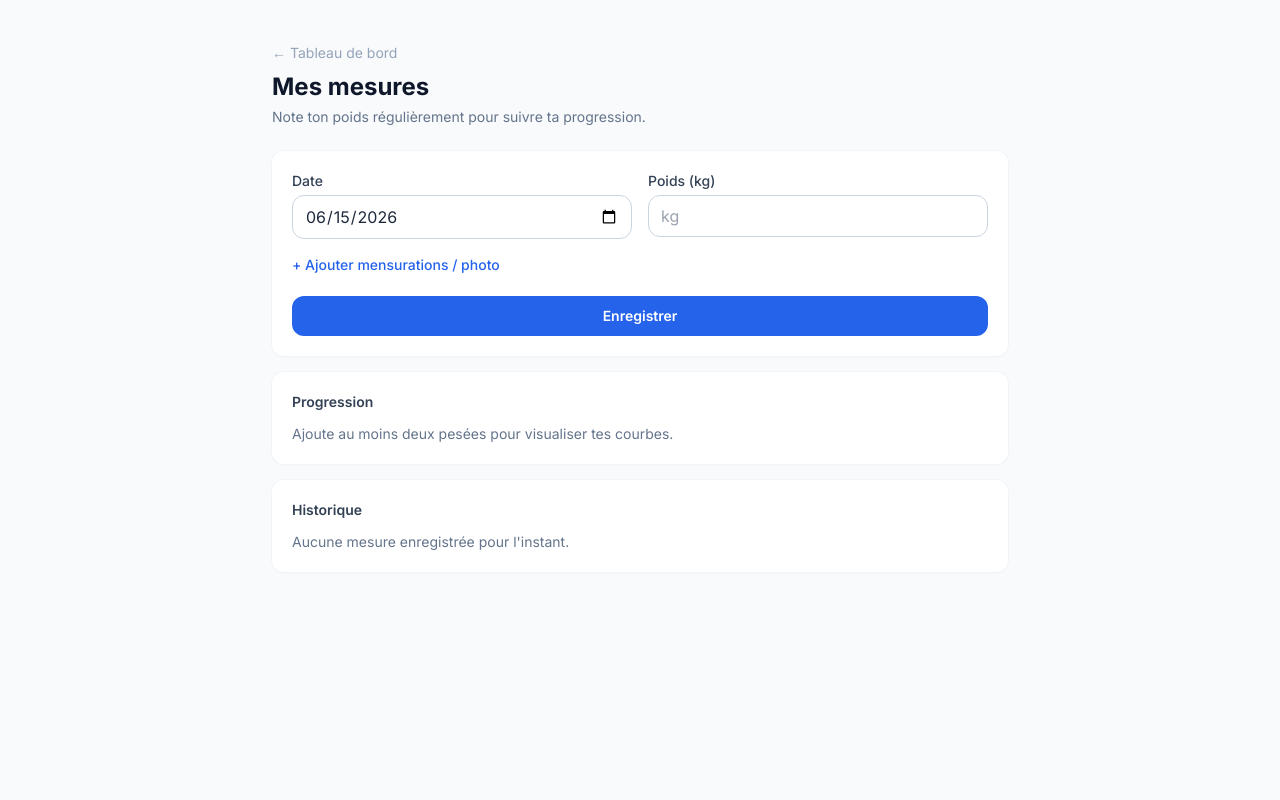
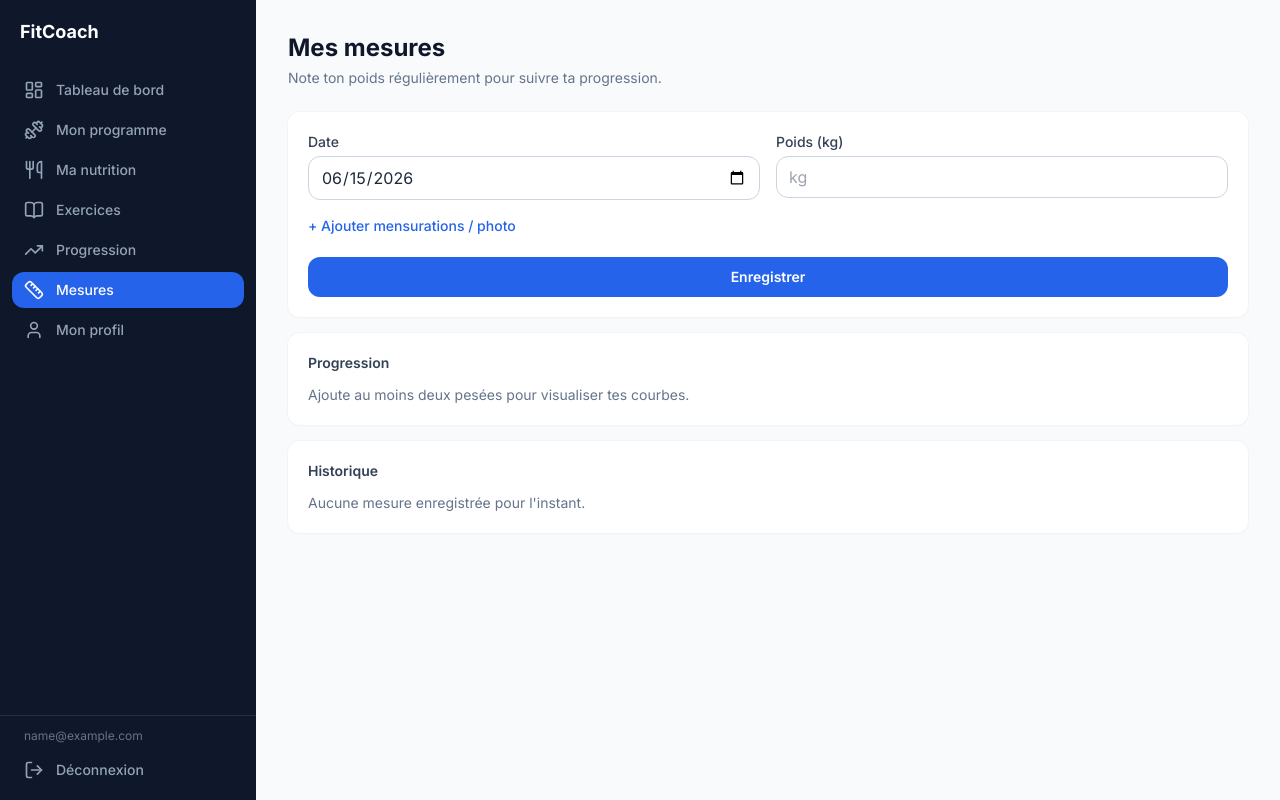
Before and after one commit to adalzuhairi/fitcoach, a Django app: page /mesures/ in a window 1280 px wide. Run offline with Django 5.2, Linux system fonts and the light colour scheme; the visitor is signed in with stand-in values (Sample User, id 1); data that the repository does not hold is empty; some libraries are stand-ins or nearby versions.

Commit message:
feat(ui): sidebar de navigation globale avec icônes Lucide + migration vers app_base
Enveloppe applicative app_base.html (sidebar sombre fixe en desktop, tiroir
coulissant en mobile) + composant _nav_link.html avec filtre est_actif pour
l'état surligné. Icônes Lucide (CDN + createIcons au DOMContentLoaded) en
remplacement des emoji. 10 pages migrées vers app_base ; seance et onboarding
restent sur base.html (hors sidebar). Contenu contraint en max-w-5xl.

Co-Authored-By: Claude Opus 4.8 <noreply@anthropic.com>

```diff
--- /dev/null
+++ b/accounts/templatetags/nav.py
@@ -0,0 +1,19 @@
+"""Tags de navigation de l'enveloppe applicative (sidebar)."""
+
+from django import template
+
+register = template.Library()
+
+
+@register.filter
+def est_actif(view_name, cibles):
+    """Vrai si la vue courante figure parmi les cibles d'un lien de nav.
+
+    `view_name` est `request.resolver_match.view_name` (ex: "tracking:dashboard").
+    `cibles` est une chaîne de noms de vues séparés par des espaces : permet à un
+    lien de rester surligné depuis ses sous-pages (ex: la bibliothèque reste active
+    sur la fiche d'un exercice). Comparaison exacte, pas de matching de sous-chaîne.
+    """
+    if not view_name:
+        return False
+    return view_name in cibles.split()
--- /dev/null
+++ b/templates/_nav_link.html
@@ -0,0 +1,19 @@
+{% load nav %}
+{% comment %}
+Lien de la navigation latérale.
+Paramètres :
+  url   : nom d'URL Django pour le href (ex: "tracking:dashboard")
+  label : texte affiché
+  icon  : (optionnel) nom d'icône Lucide affichée à gauche (ex: "layout-dashboard")
+  match : (optionnel) noms de vues séparés par des espaces qui activent ce lien.
+          Par défaut = url. Permet de surligner le parent depuis une sous-page.
+Le @click ferme le tiroir mobile (sans effet sur desktop où il est toujours ouvert).
+{% endcomment %}
+{% with cibles=match|default:url %}
+<a href="{% url url %}" @click="nav = false"
+   class="flex items-center gap-3 rounded-xl px-3 py-2 text-sm font-medium transition-colors
+   {% if request.resolver_match.view_name|est_actif:cibles %}bg-accent text-white shadow-sm{% else %}text-slate-400 hover:bg-white/5 hover:text-white{% endif %}">
+  {% if icon %}<i data-lucide="{{ icon }}" class="h-5 w-5 shrink-0" aria-hidden="true"></i>{% endif %}
+  <span>{{ label }}</span>
+</a>
+{% endwith %}
--- /dev/null
+++ b/templates/app_base.html
@@ -0,0 +1,68 @@
+{% extends "base.html" %}
+{% comment %}
+Enveloppe des pages connectées : sidebar sombre fixe (desktop) qui se replie en
+tiroir coulissant sous le breakpoint lg (burger). Les pages publiques/auth, le mode
+séance et l'onboarding étendent directement base.html et n'héritent donc pas du menu.
+Les pages applicatives remplissent {% block content %}.
+{% endcomment %}
+
+{% block body %}
+<div x-data="{ nav: false }" class="min-h-screen lg:flex">
+
+  <!-- Voile sombre derrière le tiroir (mobile uniquement) -->
+  <div x-show="nav" x-cloak x-transition.opacity @click="nav = false"
+       class="fixed inset-0 z-30 bg-slate-900/50 lg:hidden"></div>
+
+  <!-- Sidebar / tiroir -->
+  <aside x-cloak :class="nav ? 'translate-x-0' : '-translate-x-full'"
+         class="fixed inset-y-0 left-0 z-40 flex w-64 transform flex-col bg-sidebar text-slate-300 transition-transform duration-200 ease-out lg:static lg:z-auto lg:translate-x-0 lg:shrink-0">
+    <div class="flex h-16 items-center justify-between px-5">
+      <a href="{% url 'tracking:dashboard' %}" class="text-lg font-bold text-white">FitCoach</a>
+      <button @click="nav = false" class="text-slate-400 hover:text-white lg:hidden" aria-label="Fermer le menu">
+        <i data-lucide="x" class="h-5 w-5" aria-hidden="true"></i>
+      </button>
+    </div>
+
+    <nav class="flex-1 space-y-1 overflow-y-auto px-3 py-2">
+      {% include "_nav_link.html" with url="tracking:dashboard" label="Tableau de bord" icon="layout-dashboard" %}
+      {% include "_nav_link.html" with url="training:programme" label="Mon programme" icon="dumbbell" %}
+      {% include "_nav_link.html" with url="nutrition:ma_nutrition" label="Ma nutrition" icon="utensils" match="nutrition:ma_nutrition nutrition:recettes_repas nutrition:generer_recettes" %}
+      {% include "_nav_link.html" with url="training:bibliotheque" label="Exercices" icon="book-open" match="training:bibliotheque training:exercice" %}
+      {% include "_nav_link.html" with url="tracking:progression" label="Progression" icon="trending-up" %}
+      {% include "_nav_link.html" with url="tracking:mesures" label="Mesures" icon="ruler" match="tracking:mesures tracking:modifier_mesure tracking:supprimer_mesure" %}
+      {% include "_nav_link.html" with url="accounts:profil" label="Mon profil" icon="user" %}
+    </nav>
+
+    <div class="border-t border-white/10 px-3 py-3">
+      {% if request.user.is_authenticated %}
+      <p class="px-3 pb-2 text-xs text-slate-500">{{ request.user.email|default:request.user }}</p>
+      {% endif %}
+      <form method="post" action="{% url 'account_logout' %}">
+        {% csrf_token %}
+        <button type="submit"
+                class="flex w-full items-center gap-3 rounded-xl px-3 py-2 text-sm font-medium text-slate-400 transition-colors hover:bg-white/5 hover:text-white">
+          <i data-lucide="log-out" class="h-5 w-5 shrink-0" aria-hidden="true"></i>
+          <span>Déconnexion</span>
+        </button>
+      </form>
+    </div>
+  </aside>
+
+  <!-- Zone de contenu -->
+  <div class="flex min-w-0 flex-1 flex-col">
+    <!-- Barre supérieure mobile (burger) -->
+    <header class="sticky top-0 z-20 flex h-16 items-center gap-3 border-b border-slate-200 bg-white/90 px-4 backdrop-blur lg:hidden">
+      <button @click="nav = true" class="-ml-1 rounded-lg p-1 text-slate-600 hover:bg-slate-100 hover:text-slate-900" aria-label="Ouvrir le menu">
+        <svg class="h-6 w-6" fill="none" viewBox="0 0 24 24" stroke="currentColor" stroke-width="2">
+          <path stroke-linecap="round" stroke-linejoin="round" d="M4 6h16M4 12h16M4 18h16" />
+        </svg>
+      </button>
+      <a href="{% url 'tracking:dashboard' %}" class="font-bold text-slate-900">FitCoach</a>
+    </header>
+
+    <main class="mx-auto w-full max-w-5xl flex-1 px-4 py-8 lg:px-8">
+      {% block content %}{% endblock %}
+    </main>
+  </div>
+</div>
+{% endblock %}
--- a/templates/base.html
+++ b/templates/base.html
@@ -20,6 +20,7 @@
     };
   </script>
   <script defer src="https://cdn.jsdelivr.net/npm/alpinejs@3.x.x/dist/cdn.min.js"></script>
+  <script src="https://unpkg.com/lucide@latest"></script>
   <style>[x-cloak] { display: none !important; }</style>
 </head>
 <body class="min-h-screen bg-slate-50 font-sans text-slate-800 antialiased">
@@ -39,5 +40,10 @@
   {% endif %}
 
   {% block body %}{% endblock %}
+
+  <script>
+    // Remplace les balises <i data-lucide="..."> par leurs SVG une fois le DOM prêt.
+    document.addEventListener("DOMContentLoaded", () => window.lucide?.createIcons());
+  </script>
 </body>
 </html>
--- a/tracking/templates/tracking/mesure_form.html
+++ b/tracking/templates/tracking/mesure_form.html
@@ -1,8 +1,8 @@
-{% extends "base.html" %}
+{% extends "app_base.html" %}
 {% block title %}Modifier une mesure — FitCoach{% endblock %}
 
-{% block body %}
-<div class="mx-auto max-w-md px-4 py-10">
+{% block content %}
+<div class="mx-auto max-w-md">
 
   <a href="{% url 'tracking:mesures' %}" class="mb-2 inline-block text-sm text-slate-400 hover:text-slate-600">← Mes mesures</a>
   <h1 class="text-2xl font-bold text-slate-900">Modifier la mesure</h1>
--- a/tracking/templates/tracking/mesures.html
+++ b/tracking/templates/tracking/mesures.html
@@ -1,10 +1,7 @@
-{% extends "base.html" %}
+{% extends "app_base.html" %}
 {% block title %}Mes mesures — FitCoach{% endblock %}
 
-{% block body %}
-<div class="mx-auto max-w-3xl px-4 py-10">
-
-  <a href="{% url 'tracking:dashboard' %}" class="mb-2 inline-block text-sm text-slate-400 hover:text-slate-600">← Tableau de bord</a>
+{% block content %}
   <h1 class="text-2xl font-bold text-slate-900">Mes mesures</h1>
   <p class="mt-1 text-sm text-slate-500">Note ton poids régulièrement pour suivre ta progression.</p>
 
@@ -116,7 +113,6 @@
     <p class="text-sm text-slate-500">Aucune mesure enregistrée pour l'instant.</p>
     {% endif %}
   </div>
-</div>
 
 {% if historique|length >= 2 %}
   {{ historique|json_script:"donnees-mesures" }}
--- a/training/templates/training/exercice.html
+++ b/training/templates/training/exercice.html
@@ -1,9 +1,9 @@
-{% extends "base.html" %}
+{% extends "app_base.html" %}
 {% load training_extras %}
 {% block title %}{{ exercice.nom }} — FitCoach{% endblock %}
 
-{% block body %}
-<div class="mx-auto max-w-2xl px-4 py-10">
+{% block content %}
+<div class="mx-auto max-w-2xl">
 
   <a href="{% url 'training:bibliotheque' %}" class="mb-2 inline-block text-sm text-slate-400 hover:text-slate-600">← Bibliothèque</a>
 
```
Also changed, not shown: accounts/templates/accounts/profil.html (+2 -7 lines), nutrition/templates/nutrition/nutrition.html (+2 -5 lines), nutrition/templates/nutrition/recettes.html (+2 -5 lines), tracking/templates/tracking/dashboard.html (+2 -5 lines), tracking/templates/tracking/progression.html (+2 -6 lines), training/templates/training/bibliotheque.html (+2 -6 lines), training/templates/training/programme.html (+2 -5 lines), accounts/templatetags/__init__.py (added).
